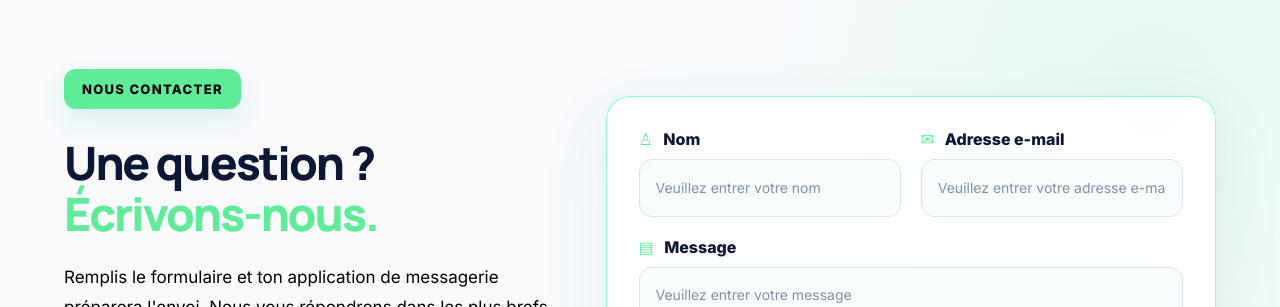
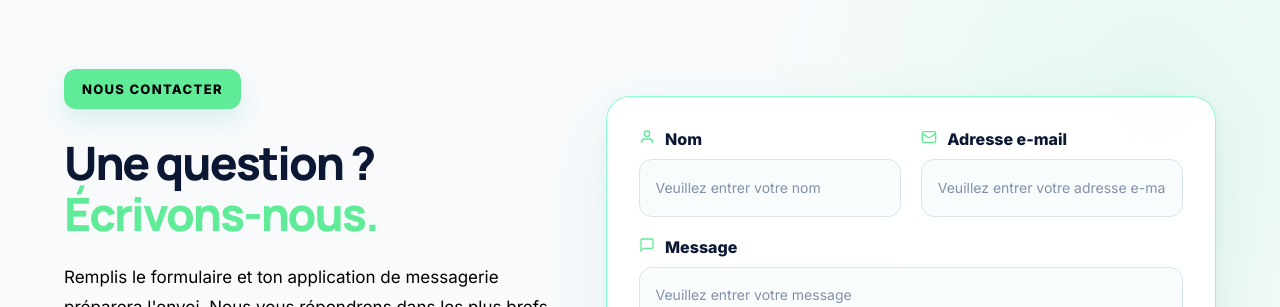
Before and after one commit to husseindiallo65-byte/learnspace-elearning, a React (Vite) app: page / in a window 1280 px wide. Shown: the part 3000-3307 px from the top of the page. Built offline with nearby package versions, Linux system fonts and the light colour scheme.

Commit message:
Mise à jour du projet LearnSpace

```diff
--- a/src/pages/Home/Home.jsx
+++ b/src/pages/Home/Home.jsx
@@ -423,7 +423,7 @@ export default function Home() {
             <form onSubmit={handleContactSubmit}>
               <div className="contact-fields">
                 <div className="form-group">
-                  <label htmlFor="contact-nom"><span className="contact-label-icon" aria-hidden="true">♙</span> Nom</label>
+                   <label htmlFor="contact-nom"><span className="contact-label-icon" aria-hidden="true"><svg viewBox="0 0 24 24" width="16" height="16" fill="none" stroke="currentColor" strokeWidth="2"><path d="M20 21v-2a4 4 0 0 0-4-4H8a4 4 0 0 0-4 4v2"/><circle cx="12" cy="7" r="4"/></svg></span> Nom</label>
                   <input
                     type="text"
                     id="contact-nom"
@@ -435,7 +435,7 @@ export default function Home() {
                 </div>
 
                 <div className="form-group">
-                  <label htmlFor="contact-email"><span className="contact-label-icon" aria-hidden="true">✉</span> Adresse e-mail</label>
+                   <label htmlFor="contact-email"><span className="contact-label-icon" aria-hidden="true"><svg viewBox="0 0 24 24" width="16" height="16" fill="none" stroke="currentColor" strokeWidth="2"><rect x="2" y="4" width="20" height="16" rx="2"/><path d="m22 7-8.97 5.7a1.94 1.94 0 0 1-2.06 0L2 7"/></svg></span> Adresse e-mail</label>
                   <input
                     type="email"
                     id="contact-email"
@@ -448,7 +448,7 @@ export default function Home() {
               </div>
 
               <div className="form-group message-group">
-                <label htmlFor="contact-message"><span className="contact-label-icon" aria-hidden="true">▤</span> Message</label>
+                   <label htmlFor="contact-message"><span className="contact-label-icon" aria-hidden="true"><svg viewBox="0 0 24 24" width="16" height="16" fill="none" stroke="currentColor" strokeWidth="2"><path d="M21 15a2 2 0 0 1-2 2H7l-4 4V5a2 2 0 0 1 2-2h14a2 2 0 0 1 2 2z"/></svg></span> Message</label>
                 <textarea
                   id="contact-message"
                   name="message"
```
